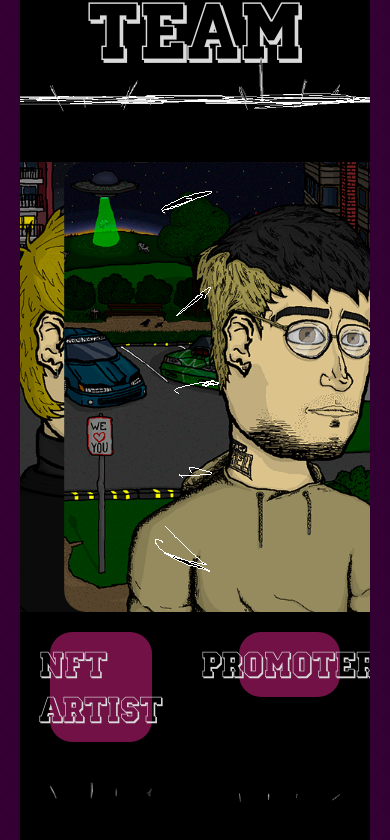
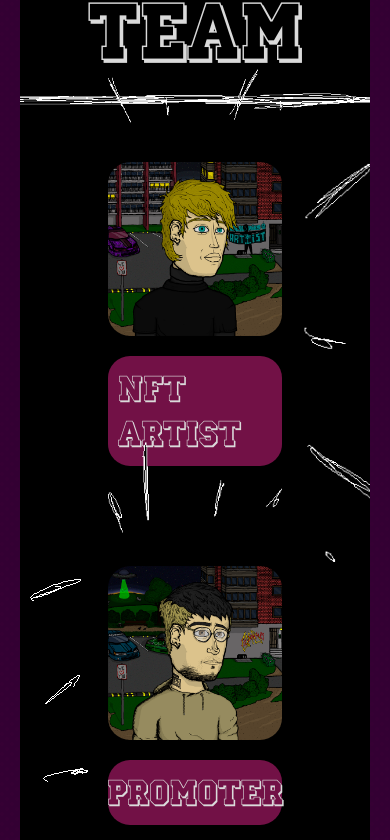
Before and after one commit to Yan-Doshchinskiy/NotNormies, a React (Create React App) app: page / in a window 390 px wide. Shown: the part 8443-9283 px from the top of the page. Built offline with nearby package versions, Linux system fonts and the light colour scheme; no server answers.

Commit message:
feat: team adaptiv started

```diff
--- a/src/components/Team/Team.scss
+++ b/src/components/Team/Team.scss
@@ -1,6 +1,7 @@
 @import 'assets/scss/mixins/box.scss';
 @import 'assets/scss/variables.scss';
 @import 'assets/scss/mixins/anchor.scss';
+@import 'assets/scss/mixins/breakpoints.scss';
 
 .team {
   @include box;
@@ -33,10 +34,11 @@
   }
   .singleMember {
     &__photo {
+      width: 100%;
       min-width: 100%;
+      height: max-content;
       max-width: $image_max_width;
       max-height: $image_max_height;
-      height: max-content;
       border-radius: 22px;
       object-fit: fill;
       overflow: hidden;
@@ -77,4 +79,28 @@
       }
     }
   }
+  @include _1199 {
+    &__members {
+
+      align-items: center;
+      justify-items: center;
+      grid-row-gap: 100px;
+    }
+    .singleMember {
+    }
+  }
+  @include _767 {
+    &__members {
+      grid-template-columns: 100%;
+      justify-content: center;
+      align-items: center;
+      justify-items: center;
+      grid-row-gap: 100px;
+    }
+    &__singleMember {
+      width: 60%;
+    }
+    .singleMember {
+    }
+  }
 }
```
